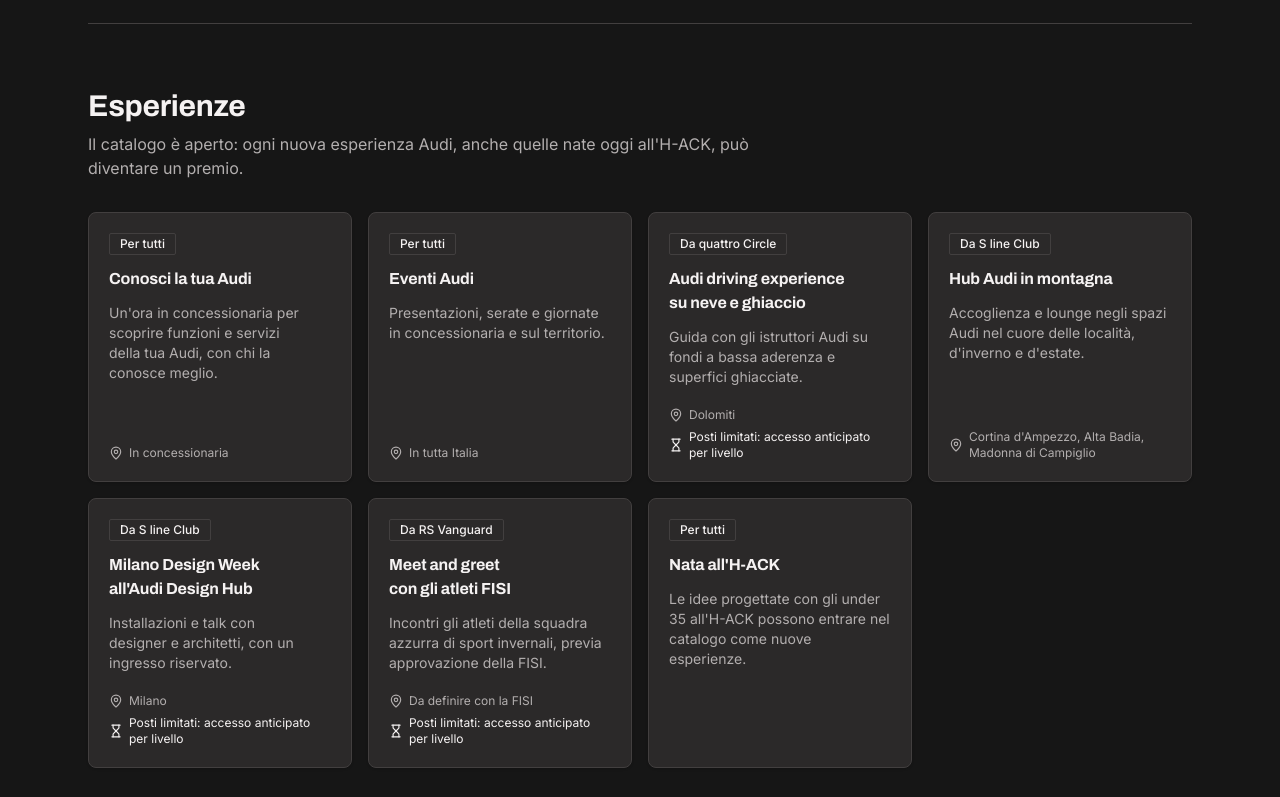
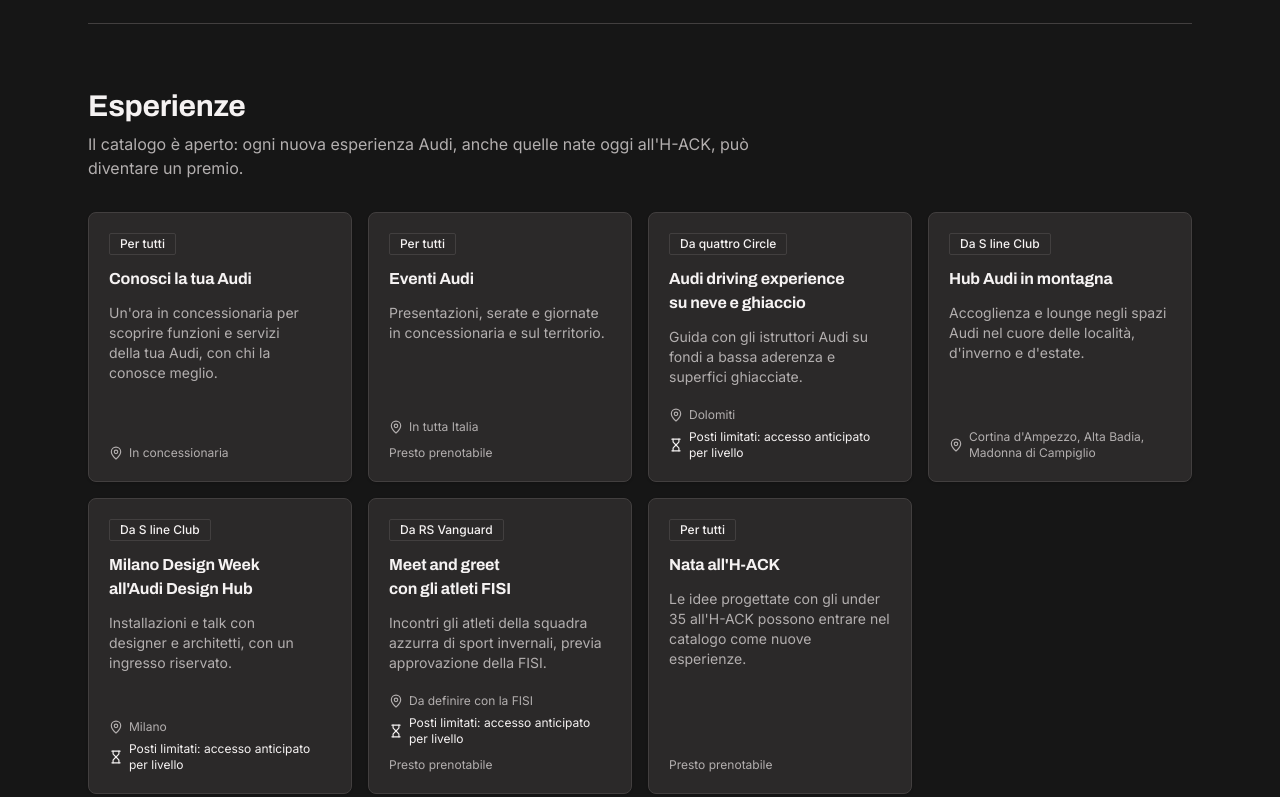
Before and after one commit to alessiomanera/h-ack-audi-2026, a React (Vite) app in the folder app/: page / in a window 1280 px wide. Shown: the part 5373-6170 px from the top of the page. Built offline with nearby package versions, Linux system fonts and the light colour scheme; no server answers; a web font is replaced by a local one.

Commit message:
feat(T007): experience catalog with bookable cards (dealer session, snow and ice driving, Dolomites day, Design Week) and coming-soon placeholders

```diff
--- a/app/src/features/audi-with-you/portal/FullPortal.tsx
+++ b/app/src/features/audi-with-you/portal/FullPortal.tsx
@@ -65,7 +65,7 @@
       <HowItWorksSection />
       <EarnPointsSection />
       <LevelsSection currentLevel={me.level.current} me={me} />
-      <ExperiencesSection userLevel={me.level.current} />
+      <ExperiencesSection userLevel={me.level.current} me={me} />
       <FamilySection me={me} />
       <HistorySection ledger={me.ledger} lifetimePoints={me.level.lifetimePoints} />
       <PassageSection me={me} />
--- a/app/src/features/audi-with-you/portal/ProgramSections.tsx
+++ b/app/src/features/audi-with-you/portal/ProgramSections.tsx
@@ -6,7 +6,7 @@
 import { cn, formatPoints } from '@/lib/utils'
 import { bonusReward, getLevel, isLevelReached, levelIndex, levelsInOrder, program } from '../program'
 import { bookingCopy } from '../shared/booking.copy.it'
-import { RewardClaimAction } from '../shared/BookingDialog'
+import { RewardClaimAction, findProgramReward } from '../shared/BookingDialog'
 import { BonusRewardCard } from '../shared/BonusRewardCard'
 import { portalCopy } from './copy.it'
 import { actionNotes, kindPoints, maxPoints, needsWelcomeKitLabel } from './metrics'
@@ -197,7 +197,7 @@
   )
 }
 
-export function ExperiencesSection({ userLevel }: { userLevel: LevelId | null }) {
+export function ExperiencesSection({ userLevel, me = null }: { userLevel: LevelId | null; me?: MeResponse | null }) {
   const copy = portalCopy.experiences
   return (
     <Section id="esperienze" title={copy.title} intro={program.experiences.intro}>
@@ -206,8 +206,9 @@
           const fromLabel =
             levelIndex(program, item.minLevel) === 0 ? copy.forEveryone : copy.fromLevel(levelName(item.minLevel))
           const unlocked = userLevel ? isLevelReached(program, userLevel, item.minLevel) : null
+          const bookable = item.rewardId ? findProgramReward(item.rewardId) : null
           return (
-            <li key={item.id}>
+            <li key={item.id} data-experience={item.id}>
               <Card className="flex h-full flex-col gap-3 p-5" data-locked={unlocked === false || undefined}>
                 <div className="flex flex-wrap gap-2">
                   {unlocked === null && (
@@ -244,6 +245,11 @@
                       <Hourglass className="size-3.5 shrink-0" aria-hidden />
                       {copy.limited}
                     </p>
+                  )}
+                  {bookable ? (
+                    <RewardClaimAction reward={bookable.reward} levelId={bookable.levelId} me={me} className="pt-1" />
+                  ) : (
+                    <p className="pt-1 text-xs text-muted-foreground">{copy.comingSoon}</p>
                   )}
                 </div>
               </Card>
--- a/app/src/features/audi-with-you/portal/copy.it.ts
+++ b/app/src/features/audi-with-you/portal/copy.it.ts
@@ -99,6 +99,7 @@
     fromLevel: (levelName: string) => `Da ${levelName}`,
     unlocked: 'Disponibile per te',
     limited: 'Posti limitati: accesso anticipato per livello',
+    comingSoon: 'Presto prenotabile',
   },
   family: {
     title: 'La tua famiglia',
--- a/app/src/features/audi-with-you/program.it.json
+++ b/app/src/features/audi-with-you/program.it.json
@@ -160,7 +160,24 @@
           "id": "icon-sessions",
           "title": "Sessioni \"Conosci la tua Audi\"",
           "description": "Incluse nel programma: in concessionaria impari la tua Audi con chi la conosce meglio.",
-          "kind": "service"
+          "kind": "service",
+          "claim": {
+            "cta": "Prenota",
+            "tickets": true,
+            "options": [
+              {
+                "id": "concessionaria",
+                "label": "Scegli la concessionaria",
+                "choices": ["Treviso", "Padova", "Milano"]
+              },
+              {
+                "id": "data",
+                "label": "Scegli il giorno",
+                "choices": ["Sabato 17 ottobre, 10:00", "Sabato 24 ottobre, 10:00", "Sabato 7 novembre, 10:00"]
+              }
+            ],
+            "confirmation": "Ti aspettiamo in concessionaria per un'ora dedicata alla tua Audi. Mostra il QR all'accoglienza. Nessun punto speso."
+          }
         },
         {
           "id": "icon-events",
@@ -254,7 +271,21 @@
           "id": "quattro-driving",
           "title": "Moduli di Audi driving experience",
           "description": "Guida con gli istruttori Audi per conoscere la tua Audi su fondi a bassa aderenza, in sicurezza.",
-          "kind": "experience"
+          "kind": "experience",
+          "limited": true,
+          "claim": {
+            "cta": "Prenota",
+            "tickets": true,
+            "options": [
+              {
+                "id": "data",
+                "label": "Scegli la data",
+                "choices": ["Sabato 9 gennaio 2027", "Sabato 23 gennaio 2027", "Sabato 6 febbraio 2027"]
+              }
+            ],
+            "seatsPerChoice": 16,
+            "confirmation": "Ci vediamo sulla neve: gli istruttori Audi ti aspettano nell'area tecnica. Mostra il QR all'arrivo. Nessun punto speso."
+          }
         },
         {
           "id": "quattro-kit",
@@ -496,6 +527,7 @@
     "items": [
       {
         "id": "conosci",
+        "rewardId": "icon-sessions",
         "title": "Conosci la tua Audi",
         "description": "Un'ora in concessionaria per scoprire funzioni e servizi della tua Audi, con chi la conosce meglio.",
         "minLevel": "icon-circle",
@@ -512,6 +544,7 @@
       },
       {
         "id": "driving",
+        "rewardId": "quattro-driving",
         "title": "Audi driving experience su neve e ghiaccio",
         "description": "Guida con gli istruttori Audi su fondi a bassa aderenza e superfici ghiacciate.",
         "minLevel": "quattro-circle",
@@ -520,6 +553,7 @@
       },
       {
         "id": "hub",
+        "rewardId": "sline-dolomiti",
         "title": "Hub Audi in montagna",
         "description": "Accoglienza e lounge negli spazi Audi nel cuore delle località, d'inverno e d'estate.",
         "minLevel": "s-line-club",
@@ -528,6 +562,7 @@
       },
       {
         "id": "design-week",
+        "rewardId": "sline-designweek",
         "title": "Milano Design Week all'Audi Design Hub",
         "description": "Installazioni e talk con designer e architetti, con un ingresso riservato.",
         "minLevel": "s-line-club",
--- a/app/src/shared/types.ts
+++ b/app/src/shared/types.ts
@@ -148,6 +148,8 @@
   limited: boolean
   /** Place, e.g. "Dolomiti", "Milano". */
   place?: string
+  /** Bookable through this level reward (its claim and level). Absent: shown as "Presto prenotabile". */
+  rewardId?: string
 }
 
 export interface ProgramStep {
```
Also changed, not shown: tasks/T007-catalogo-prenotazioni.md (+3 -2 lines), 1 other file (tests, documents, lock files or other folders).
